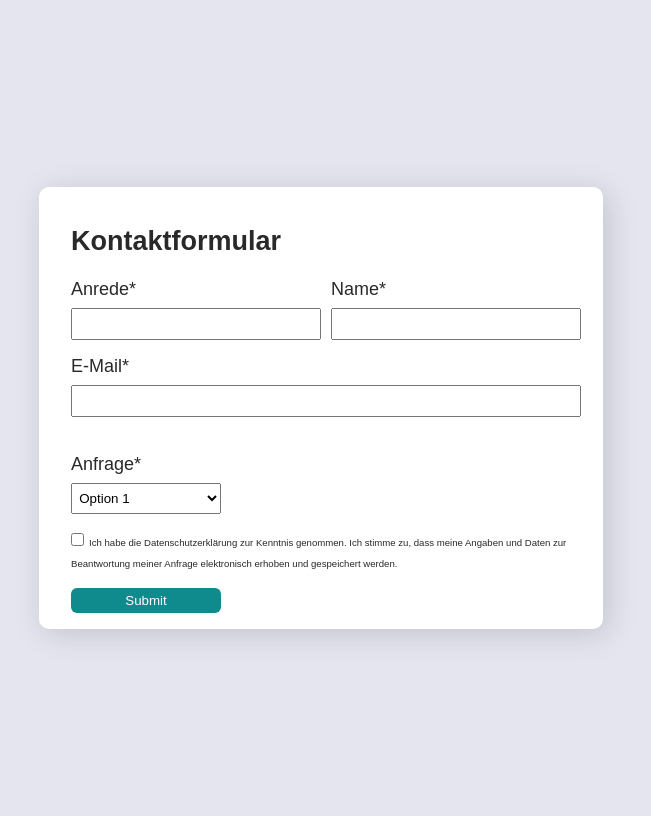
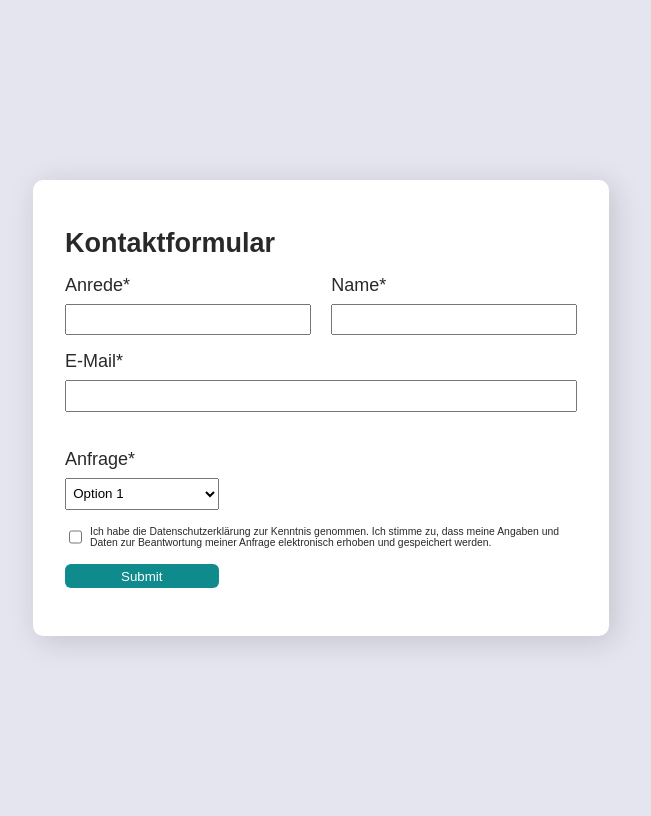
Before and after one commit to NathalieB96/myform, a PHP site: page / in a window 1280 px wide. Shown: the whole page, without its empty margins (319-970 px from the left). Run offline with PHP 8.4, Linux system fonts and the light colour scheme.

Commit message:
style: form
Fixed Input fields width with box-sizing.
Optimized resizing of form container.
Error message displayed in red.

```diff
--- a/assets/scss/master.css
+++ b/assets/scss/master.css
@@ -15,17 +15,28 @@ body {
   color: #292929;
 }
 
+h1 {
+  margin-bottom: 1rem;
+  margin-top: 0rem;
+}
+
 .container {
   background-color: #ffffff;
   border-radius: 10px;
-  width: 500px;
-  padding: 1rem 2rem;
+  width: 80vw;
+  padding: 3rem 2rem;
   -webkit-box-shadow: 5px 5px 30px rgba(0, 0, 0, 0.15);
           box-shadow: 5px 5px 30px rgba(0, 0, 0, 0.15);
 }
 
+@media (min-width: 850px) {
+  .container {
+    width: 40vw;
+  }
+}
+
 .small {
-  font-size: 0.6rem;
+  font-size: 0.65rem;
 }
 
 form {
@@ -52,6 +63,8 @@ form {
   width: 100%;
   padding: 0.4rem 0.2rem;
   margin-top: 0.5rem;
+  -webkit-box-sizing: border-box;
+          box-sizing: border-box;
 }
 
 .form-item__select {
@@ -61,7 +74,18 @@ form {
 }
 
 .form-item__checkbox {
-  margin: 0;
+  margin-right: 0.5rem;
+}
+
+.form-item__span {
+  color: red;
+  font-size: 0.8rem;
+}
+
+.form-item__dataprivacy {
+  display: -webkit-box;
+  display: -ms-flexbox;
+  display: flex;
 }
 
 input[type=submit] {
--- a/assets/scss/master.scss
+++ b/assets/scss/master.scss
@@ -9,16 +9,25 @@ body {
     color: #292929;
 }
 
+h1 {
+    margin-bottom: 1rem;
+    margin-top: 0rem;
+}
+
 .container {
     background-color: #ffffff;
     border-radius: 10px;
-    width: 500px;
-    padding: 1rem 2rem;
+    width: 80vw;
+    padding: 3rem 2rem;
     box-shadow: 5px 5px 30px rgba(0,0,0,0.15);
+
+    @media (min-width: 850px) {
+        width: 40vw;
+    }
 }
 
 .small {
-    font-size: 0.6rem;
+    font-size: 0.65rem;
 }
 
 form {
@@ -40,6 +49,7 @@ form {
         width: 100%;
         padding: 0.4rem 0.2rem;
         margin-top: 0.5rem;
+        box-sizing: border-box;
     }
 
     &__select {
@@ -49,7 +59,16 @@ form {
     }
 
     &__checkbox {
-        margin: 0;
+        margin-right: 0.5rem;
+    }
+
+    &__span {
+        color: red;
+        font-size: 0.8rem;
+    }
+
+    &__dataprivacy {
+        display: flex;
     }
 }
 
--- a/index.php
+++ b/index.php
@@ -26,18 +26,18 @@
 	<form action="form-processing.php" method="post">
 
 			<div class="form-item form-item__small">
-				<label for="title">Anrede*</label><br>
+				<label for="title">Anrede*</label>
 				<input class="form-item__input" type="text" id="title" name="title" required>
 			</div>
 			<div class="form-item form-item__small">
-				<label for="fullname">Name*</label><br>
+				<label for="fullname">Name*</label>
 				<input class="form-item__input" type="text" id="fullname" name="fullname" required><br>
 			</div>
 
 			<div class="form-item">
-				<label for="email">E-Mail*</label><br>
+				<label for="email">E-Mail*</label>
 				<input class="form-item__input" type="text" id="email" name="email" required><br>
-				<span class="error" id="invalid_email">Diese E-Mail ist ungültig</span><br>
+				<span class="form-item__span error" id="invalid_email">Diese E-Mail ist ungültig</span><br>
 			</div>
 
 			<div class="form-item">
@@ -49,12 +49,12 @@
 			</select><br>
 			</div>
 
-			<div class="form-item" id="descriptiontext_div"><br>
+			<div class="form-item" id="descriptiontext_div">
 				<label for="descriptiontext">Beschreibungstext:</label>
 				<input class="form-item__input" type="text" id="descriptiontext" name="descriptiontext"><br>
 			</div>
 
-			<div class="form-item">
+			<div class="form-item form-item__dataprivacy">
 				<input class="form-item__checkbox" type="checkbox" name="dataprivacy" id="dataprivacy" required />
 				<label for="dataprivacy" class="small">Ich habe die Datenschutzerklärung zur Kenntnis genommen. Ich stimme zu, dass meine Angaben und Daten zur Beantwortung meiner Anfrage elektronisch erhoben und gespeichert werden.</label>
 			</div>
```
Also changed, not shown: 1 other file.
